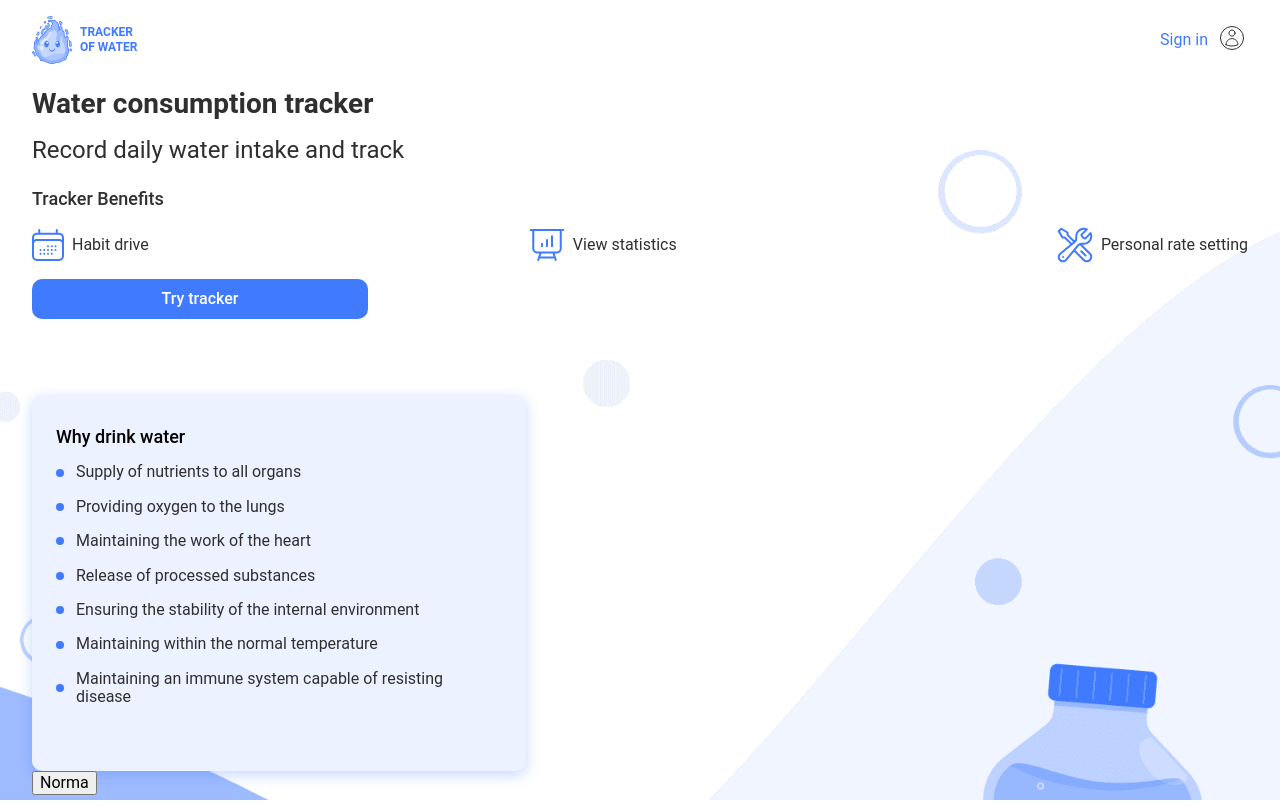
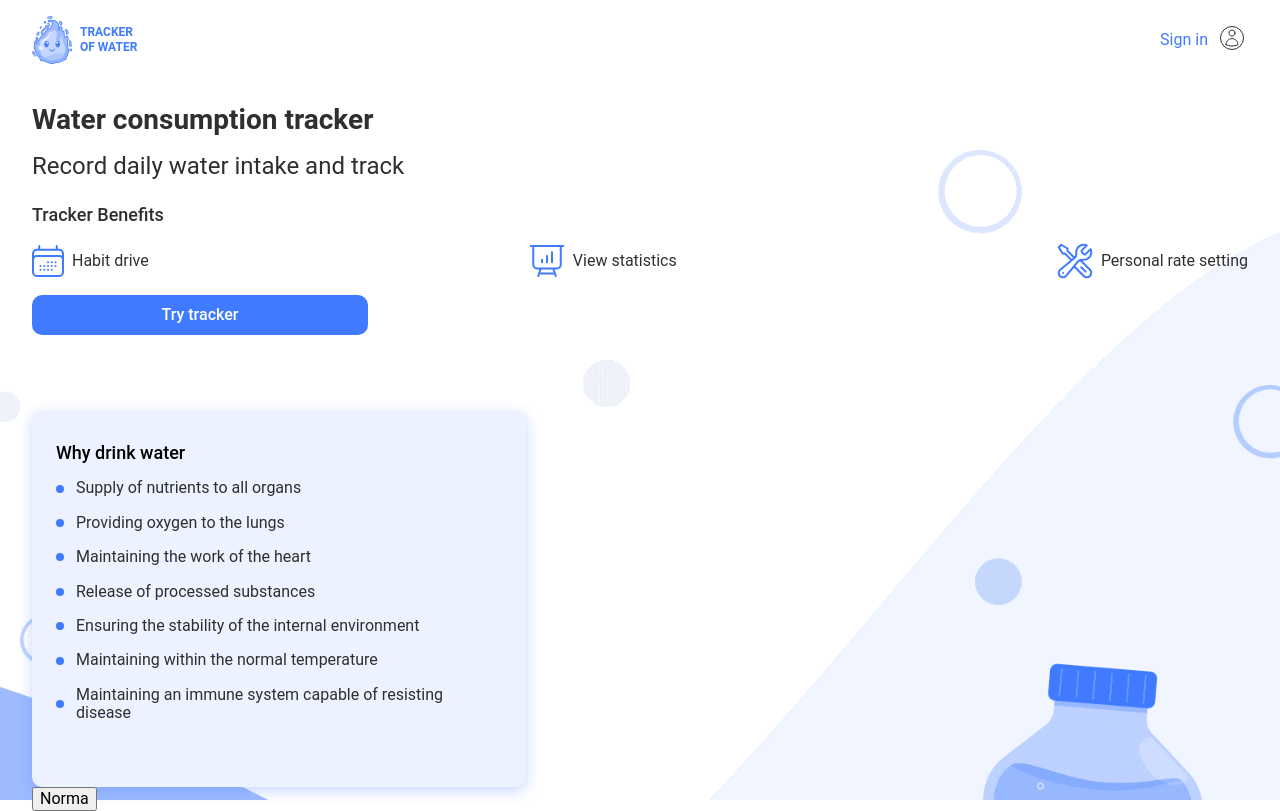
Before and after one commit to AnastasiiaKrtsk/waterbot-app, a React (Vite) app: page / in a window 1280 px wide. Built offline with nearby package versions, Linux system fonts and the light colour scheme; no server answers.

Commit message:
Update WelcomePage.styled.js

```diff
--- a/src/pages/WelcomePage/WelcomePage.styled.js
+++ b/src/pages/WelcomePage/WelcomePage.styled.js
@@ -75,6 +75,10 @@ export const Descr = styled.h2`
 `;
 
 export const Div = styled.div`
+  margin-top: 24px;
+  @media screen and (min-width: 768px) {
+    margin-top: 40px;
+  }
   @media only screen and (min-width: 1440px) {
     display: flex;
     flex-direction: row;
@@ -82,12 +86,4 @@ export const Div = styled.div`
     gap: 81px;
     margin-top: 80px;
   }
-
-  @media screen and (min-width: 768px) {
-    margin-top: 40px;
-  }
-
-  @media screen and (min-width: 320px) {
-    margin-top: 24px;
-  }
 `;
```
